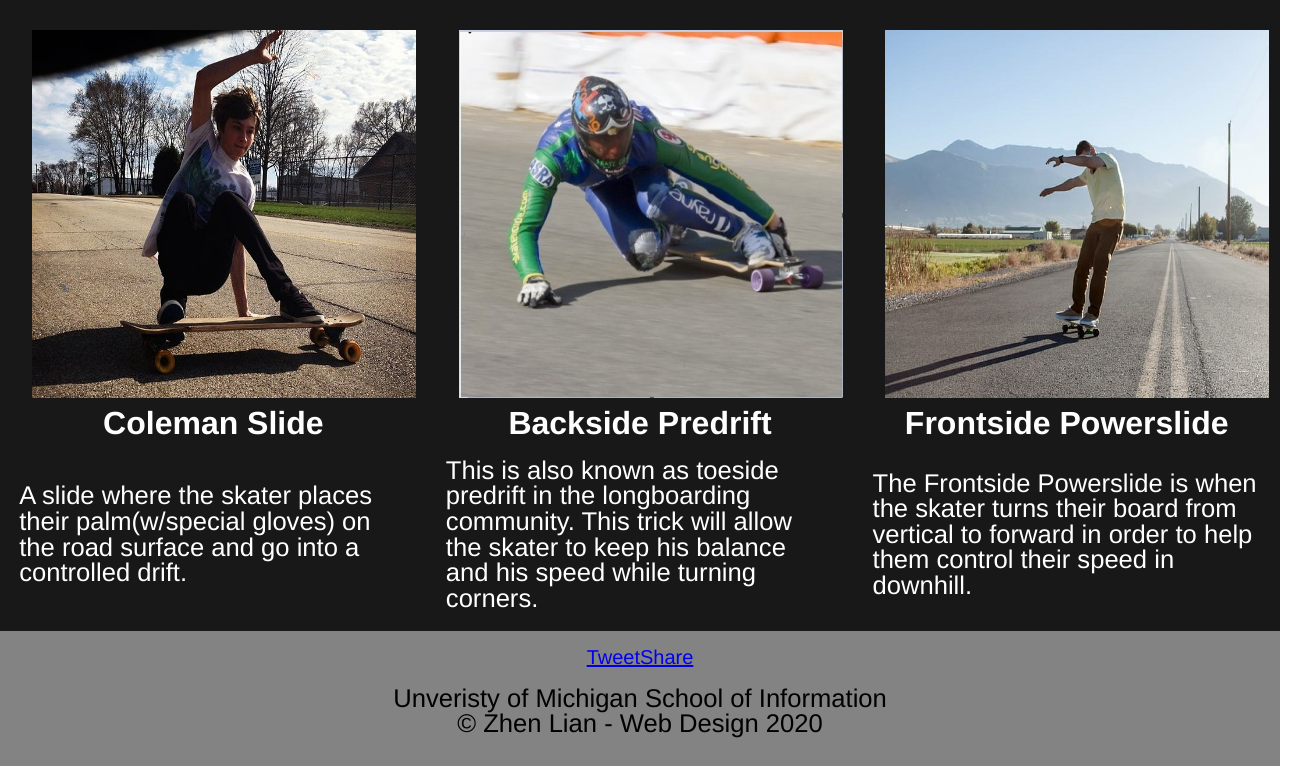
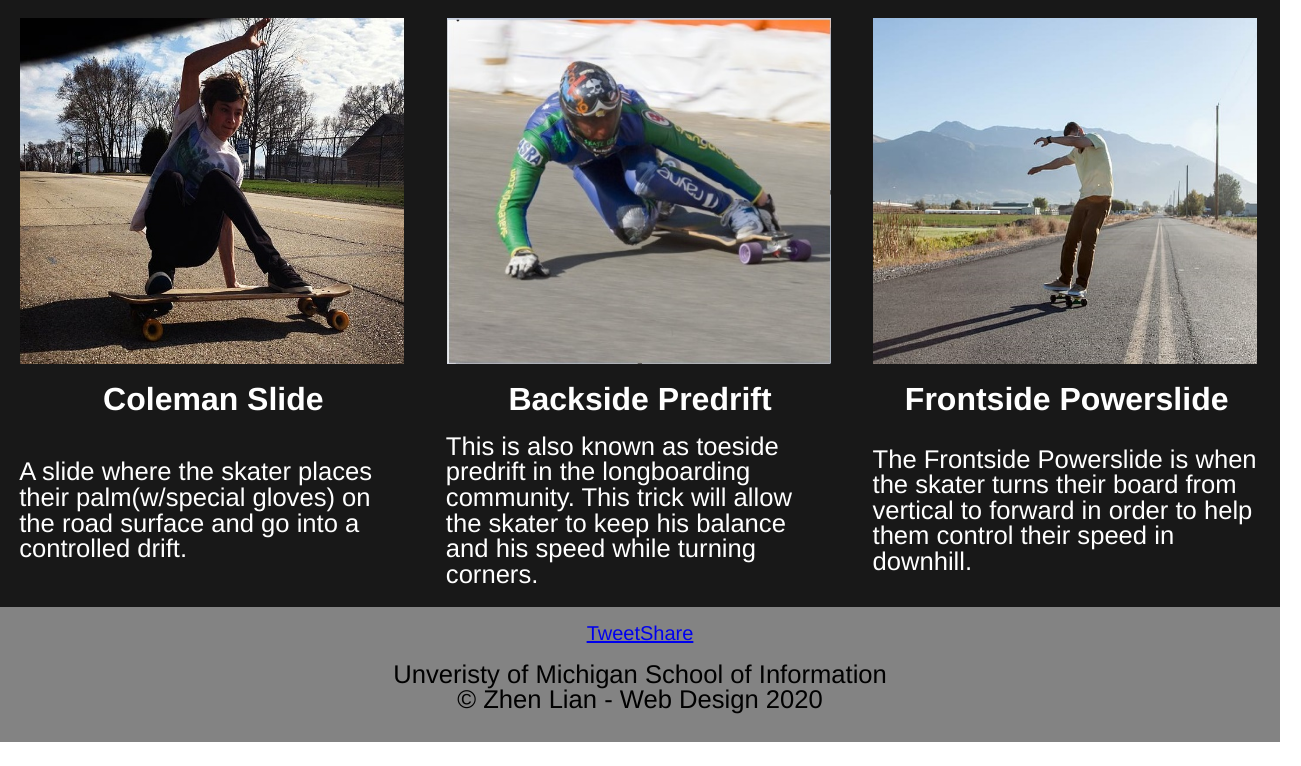
Before and after one commit to zlian123/Final-Portfolio, a plain HTML site: page freeride.html in a window 1280 px wide. Shown: the part 2060-2826 px from the top of the page, 1301 px wide, since content can reach past the window. After the commit the page ends 2802 px from the top, so only its background shows below. Drawn offline with Linux system fonts and the light colour scheme.

Commit message:
Update style.css

```diff
--- a/css/style.css
+++ b/css/style.css
@@ -235,7 +235,7 @@ div.overlay {
 .freeride_content img {
     height: 100%;
     width: 90%;
-    margin: 2rem;
+    margin: 20px;
 }
 
 /* freestyle page */
@@ -778,6 +778,7 @@ footer {
 
 /* Large screen */
 @media screen and (min-width: 1200px) {
+    /* index page */
 
 }
 
```
